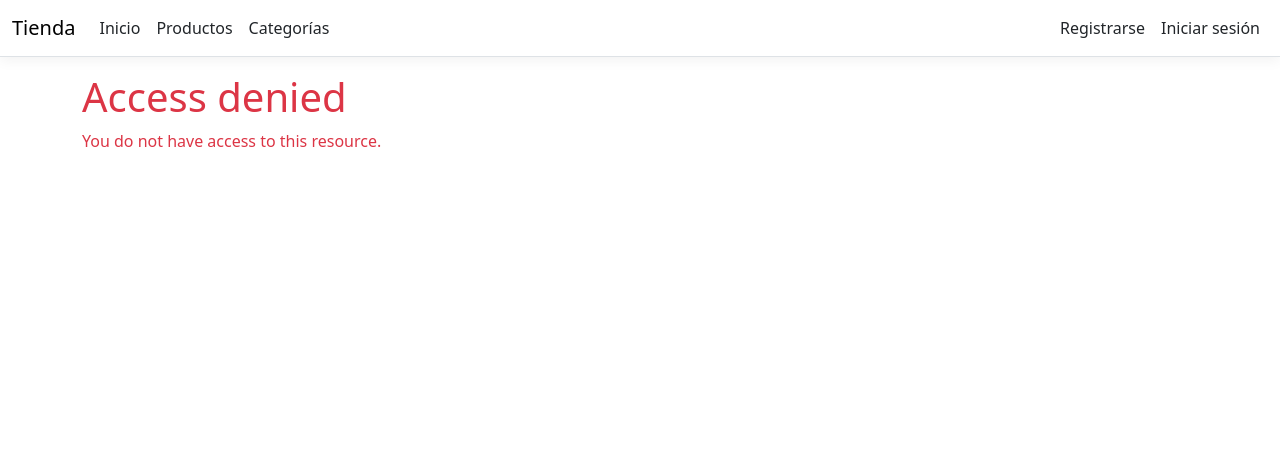
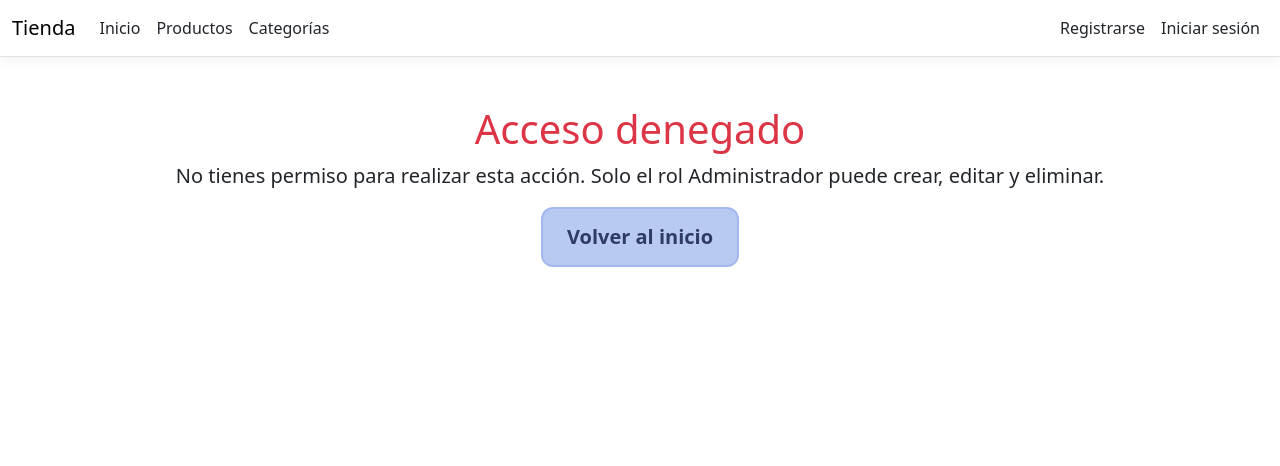
Before and after one commit to mjharo5/Tienda, an ASP.NET Core app: page /Identity/Account/AccessDenied in a window 1280 px wide. Shown: the top 466 px of the page. Run offline with ASP.NET Core 8, Linux system fonts and the light colour scheme; style sheets or scripts are compiled from the project's sources; some libraries are stand-ins or nearby versions.

Commit message:
Implementar roles y control de acceso para Administrador y Cliente

```diff
--- a/Areas/Identity/Pages/Account/AccessDenied.cshtml
+++ b/Areas/Identity/Pages/Account/AccessDenied.cshtml
@@ -1,10 +1,11 @@
 @page
 @model AccessDeniedModel
 @{
-    ViewData["Title"] = "Access denied";
+    ViewData["Title"] = "Acceso denegado";
 }
 
-<header>
-    <h1 class="text-danger">@ViewData["Title"]</h1>
-    <p class="text-danger">You do not have access to this resource.</p>
-</header>
+<div class="text-center mt-5">
+    <h1 class="text-danger">Acceso denegado</h1>
+    <p class="lead">No tienes permiso para realizar esta acción. Solo el rol Administrador puede crear, editar y eliminar.</p>
+    <a asp-area="" asp-controller="Home" asp-action="Index" class="btn btn-lg btn-pastel px-4">Volver al inicio</a>
+</div>
--- a/Controllers/CategoriasController.cs
+++ b/Controllers/CategoriasController.cs
@@ -1,7 +1,9 @@
+using Microsoft.AspNetCore.Authorization;
 using Microsoft.AspNetCore.Mvc;
 using Microsoft.EntityFrameworkCore;
 using Tienda.Models;
 
+[Authorize(Roles = "Administrador")]
 public class CategoriasController : Controller
 {
     private readonly TiendaContext _context;
@@ -12,12 +14,14 @@ public class CategoriasController : Controller
     }
 
     // GET: CATEGORIAS
+    [AllowAnonymous]
     public async Task<IActionResult> Index()
     {
         return View(await _context.Categoria.ToListAsync());
     }
 
     // GET: CATEGORIAS/Details/5
+    [AllowAnonymous]
     public async Task<IActionResult> Details(int? id)
     {
         if (id == null)
--- a/Controllers/ProductosController.cs
+++ b/Controllers/ProductosController.cs
@@ -4,7 +4,7 @@ using Microsoft.AspNetCore.Mvc.Rendering;
 using Microsoft.EntityFrameworkCore;
 using Tienda.Models;
 
-[Authorize]
+[Authorize(Roles = "Administrador")]
 public class ProductosController : Controller
 {
     private readonly TiendaContext _context;
--- a/Views/Categorias/Details.cshtml
+++ b/Views/Categorias/Details.cshtml
@@ -59,7 +59,10 @@
 </div>
 
 <div class="botones">
-    <a asp-action="Edit" asp-route-id="@Model?.Id" class="btn-pastel bg-amarillo">Editar</a>
+    @if (User.IsInRole("Administrador"))
+    {
+        <a asp-action="Edit" asp-route-id="@Model?.Id" class="btn-pastel bg-amarillo">Editar</a>
+    }
 
     <a asp-action="Index" class="btn-pastel bg-gris">Volver a la lista</a>
 </div>
--- a/Views/Productos/Details.cshtml
+++ b/Views/Productos/Details.cshtml
@@ -73,7 +73,10 @@
 </div>
 
 <div class="botones">
-    <a asp-action="Edit" asp-route-id="@Model?.Id" class="btn-pastel bg-amarillo">Editar</a>
+    @if (User.IsInRole("Administrador"))
+    {
+        <a asp-action="Edit" asp-route-id="@Model?.Id" class="btn-pastel bg-amarillo">Editar</a>
+    }
 
     <a asp-action="Index" class="btn-pastel bg-gris">Volver a la lista</a>
 </div>
--- a/Views/Shared/_LoginPartial.cshtml
+++ b/Views/Shared/_LoginPartial.cshtml
@@ -6,8 +6,12 @@
 <ul class="navbar-nav">
     @if (SignInManager.IsSignedIn(User))
     {
+        var rol = User.IsInRole("Administrador") ? "Administrador"
+                : User.IsInRole("Cliente") ? "Cliente"
+                : "Sin rol";
+
         <li class="nav-item">
-            <a class="nav-link text-dark" asp-area="Identity" asp-page="/Account/Manage/Index">Hola, @User.Identity?.Name</a>
+            <a class="nav-link text-dark" asp-area="Identity" asp-page="/Account/Manage/Index">Hola, @User.Identity?.Name (@rol)</a>
         </li>
         <li class="nav-item">
             <form class="form-inline" asp-area="Identity" asp-page="/Account/Logout"
```
Also changed, not shown: Program.cs (+45 -0 lines), Views/Categorias/Index.cshtml (+14 -5 lines), Views/Productos/Index.cshtml (+14 -5 lines), README.md.
